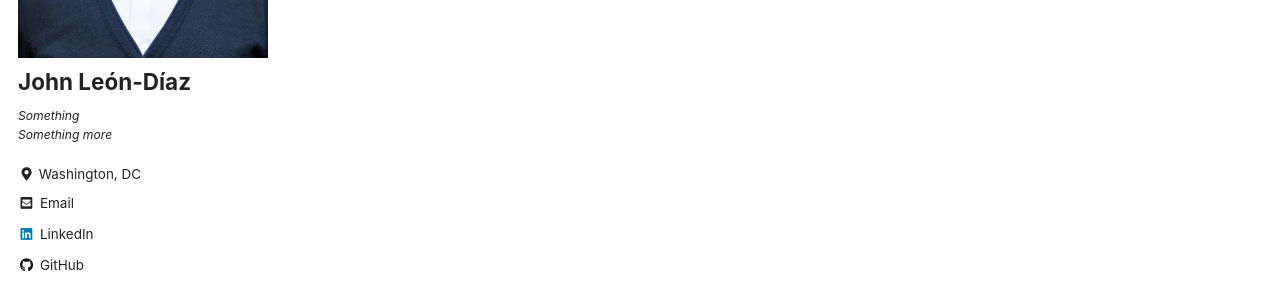
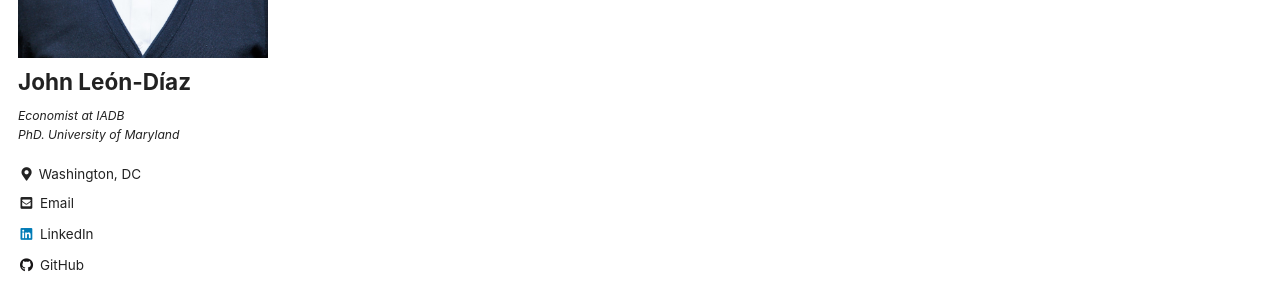
Before and after one commit to jleondia/jleondia.github.io, a Jekyll site: the page built from _pages/home.md, in a window 1280 px wide. Shown: the part 383-683 px from the top of the page. Built offline with Jekyll 4.4.1, drawn with Linux system fonts in a browser that asks for light colours; cached includes are drawn as plain includes.

Commit message:
Update _config.yml

```diff
--- a/_config.yml
+++ b/_config.yml
@@ -104,8 +104,8 @@ analytics:
 author:
   name             : "John León-Díaz"
   avatar           : "/images/4Q8A5187 - Copy.jpg" # path of avatar image, e.g. "/assets/images/bio-photo.jpg"
-  bio              : "*Something* <br>
-                      *Something more*
+  bio              : "*Economist at IADB* <br>
+                      *PhD. University of Maryland*
                       "
   location         : "Washington, DC"
   email            : "johnjairol at iadb.org"
```
